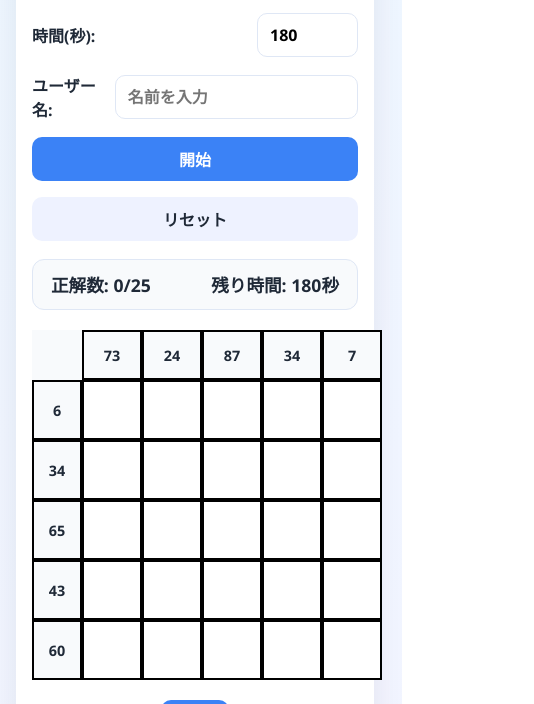
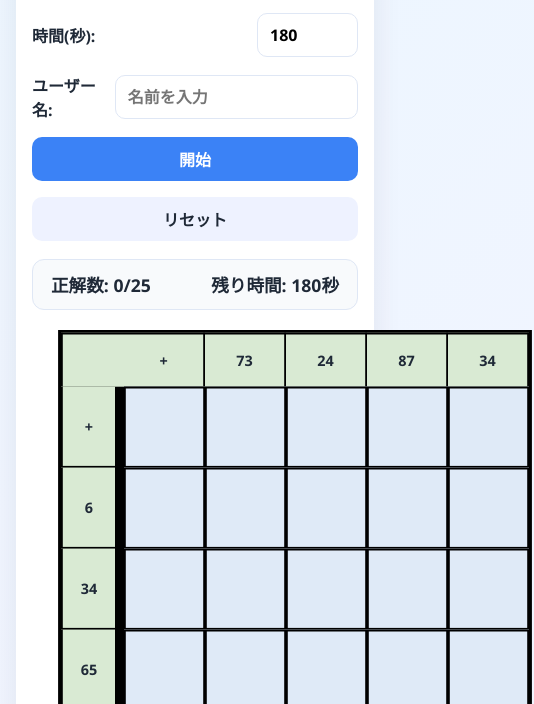
Before and after one commit to z98545/100-keisann-, a plain HTML site: page index.html in a window 390 px wide. Shown: the part 140-844 px from the top of the page, 534 px wide, since content can reach past the window. Drawn offline with Linux system fonts and the light colour scheme.

Commit message:
マス目のレイアウトを写真のようなエクセル形式に合わせて再構築し、演算子ヘッダー・横縦数字・答え入力欄だけの仕様に修正しました。

```diff
--- a/index.html
+++ b/index.html
@@ -19,7 +19,6 @@
             <option value="add">足し算</option>
             <option value="sub">引き算</option>
             <option value="mul">掛け算</option>
-            <option value="mixed">混合</option>
           </select>
         </label>
 
--- a/script.js
+++ b/script.js
@@ -34,13 +34,7 @@ function randomInt(min, max) {
   return Math.floor(Math.random() * (max - min + 1)) + min;
 }
 
-function getOperation(mode) {
-  if (mode === "add") return "+";
-  if (mode === "sub") return "-";
-  return "×";
-}
-
-function getAnswer(vertical, horizontal, mode) {
+function calculateAnswer(vertical, horizontal, mode) {
   if (mode === "add") return vertical + horizontal;
   if (mode === "sub") return vertical - horizontal;
   return vertical * horizontal;
@@ -65,13 +59,12 @@ function generateNumbers(mode) {
 }
 
 function createTask(vertical, horizontal, mode) {
-  const answer = getAnswer(vertical, horizontal, mode);
   return {
     vertical,
     horizontal,
-    answer,
+    answer: calculateAnswer(vertical, horizontal, mode),
     userInput: "",
-    isCorrect: null
+    isCorrect: null,
   };
 }
 
@@ -91,6 +84,12 @@ function generateTasks(mode) {
 
 function renderHeaderRow() {
   headerRow.innerHTML = "";
+
+  const opCell = document.createElement("div");
+  opCell.className = "header-cell";
+  opCell.textContent = "+";
+  headerRow.appendChild(opCell);
+
   horizontalNumbers.forEach((num) => {
     const cell = document.createElement("div");
     cell.className = "header-cell";
@@ -101,6 +100,12 @@ function renderHeaderRow() {
 
 function renderSideCol() {
   sideCol.innerHTML = "";
+
+  const opCell = document.createElement("div");
+  opCell.className = "side-cell";
+  opCell.textContent = "+";
+  sideCol.appendChild(opCell);
+
   verticalNumbers.forEach((num) => {
     const cell = document.createElement("div");
     cell.className = "side-cell";
@@ -156,7 +161,9 @@ function gradeAnswers() {
     const isCorrect = !Number.isNaN(userValue) && userValue === task.answer;
 
     task.isCorrect = isCorrect;
-    if (isCorrect) correctCount++;
+    if (isCorrect) {
+      correctCount++;
+    }
   });
 
   scoreEl.textContent = String(correctCount);
@@ -201,7 +208,7 @@ function registerToRanking(score, time) {
     name: username,
     score,
     time,
-    date: new Date().toISOString()
+    date: new Date().toISOString(),
   });
 
   ranking.sort((a, b) => a.time - b.time);
@@ -286,7 +293,9 @@ function startGame() {
     elapsedTime += 1;
     updateTimer();
 
-    if (timeLeft <= 0) gradeAnswers();
+    if (timeLeft <= 0) {
+      gradeAnswers();
+    }
   }, 1000);
 }
 
--- a/style.css
+++ b/style.css
@@ -135,24 +135,29 @@ button:disabled {
 
 .grid-container {
   display: grid;
-  grid-template-columns: 60px 1fr;
+  grid-template-columns: 70px 1fr;
   grid-template-rows: 60px 1fr;
   gap: 0;
   margin: 20px auto;
   width: fit-content;
+  border: 3px solid #000;
+  background: #000;
 }
 
 .header-col {
   grid-column: 1;
   grid-row: 1;
-  background: #f8fafc;
+  background: #d9ead3;
+  border: 2px solid #000;
+  border-right: 0;
+  border-bottom: 0;
 }
 
 .header-row {
   grid-column: 2;
   grid-row: 1;
   display: grid;
-  grid-template-columns: repeat(5, 80px);
+  grid-template-columns: repeat(5, 110px);
   gap: 0;
 }
 
@@ -161,9 +166,11 @@ button:disabled {
   align-items: center;
   justify-content: center;
   border: 2px solid #000;
+  border-left: 0;
+  border-bottom: 0;
   font-weight: 700;
   font-size: 1.1rem;
-  background: #f8fafc;
+  background: #d9ead3;
   height: 60px;
 }
 
@@ -171,7 +178,7 @@ button:disabled {
   grid-column: 1;
   grid-row: 2;
   display: grid;
-  grid-template-rows: repeat(5, 80px);
+  grid-template-rows: repeat(5, 110px);
   gap: 0;
 }
 
@@ -180,19 +187,22 @@ button:disabled {
   align-items: center;
   justify-content: center;
   border: 2px solid #000;
+  border-top: 0;
+  border-right: 0;
   font-weight: 700;
   font-size: 1.1rem;
-  background: #f8fafc;
-  width: 60px;
+  background: #d9ead3;
+  width: 70px;
 }
 
 .grid {
   grid-column: 2;
   grid-row: 2;
   display: grid;
-  grid-template-columns: repeat(5, 80px);
-  grid-template-rows: repeat(5, 80px);
+  grid-template-columns: repeat(5, 110px);
+  grid-template-rows: repeat(5, 110px);
   gap: 0;
+  background: #000;
 }
 
 .task {
@@ -200,34 +210,32 @@ button:disabled {
   align-items: center;
   justify-content: center;
   border: 2px solid #000;
-  background: #fff;
+  background: #dfeaf7;
   transition: all 0.15s ease;
   padding: 4px;
 }
 
 .task.correct input {
-  background: rgba(16, 185, 129, 0.3);
-  border-color: rgba(16, 185, 129, 0.6);
+  background: rgba(16, 185, 129, 0.25);
 }
 
 .task.wrong input {
-  background: rgba(239, 68, 68, 0.2);
-  border-color: rgba(239, 68, 68, 0.5);
+  background: rgba(239, 68, 68, 0.18);
 }
 
 .task input {
-  width: 60px;
-  height: 60px;
+  width: 80px;
+  height: 80px;
   text-align: center;
-  border: none;
+  border: 2px solid transparent;
   padding: 0;
-  font-size: 1.2rem;
+  font-size: 1.4rem;
   font-weight: 700;
   background: transparent;
 }
 
 .task input:disabled {
-  background: #f3f4f6 !important;
+  background: #e5e7eb !important;
   cursor: not-allowed;
 }
 
@@ -410,42 +418,36 @@ button:disabled {
   }
 
   .grid-container {
-    grid-template-columns: 50px 1fr;
-    grid-template-rows: 50px 1fr;
-  }
-
-  .header-col {
-    width: 50px;
-    height: 50px;
+    transform: scale(0.9);
+    transform-origin: top center;
   }
 
   .header-row {
-    grid-template-columns: repeat(5, 60px);
+    grid-template-columns: repeat(5, 90px);
   }
 
   .header-cell {
-    height: 50px;
-    font-size: 0.9rem;
+    font-size: 1rem;
   }
 
   .side-col {
-    grid-template-rows: repeat(5, 60px);
+    grid-template-rows: repeat(5, 90px);
   }
 
   .side-cell {
-    width: 50px;
-    font-size: 0.9rem;
+    width: 60px;
+    font-size: 1rem;
   }
 
   .grid {
-    grid-template-columns: repeat(5, 60px);
-    grid-template-rows: repeat(5, 60px);
+    grid-template-columns: repeat(5, 90px);
+    grid-template-rows: repeat(5, 90px);
   }
 
   .task input {
-    width: 60px;
-    height: 60px;
-    font-size: 1rem;
+    width: 65px;
+    height: 65px;
+    font-size: 1.1rem;
   }
 
   .result-details {
```
